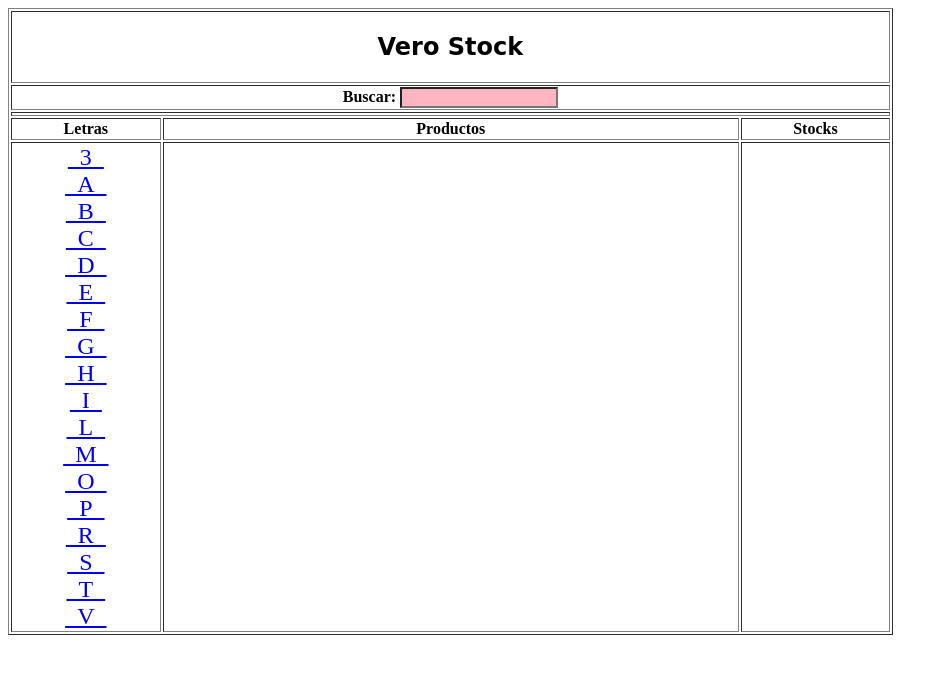
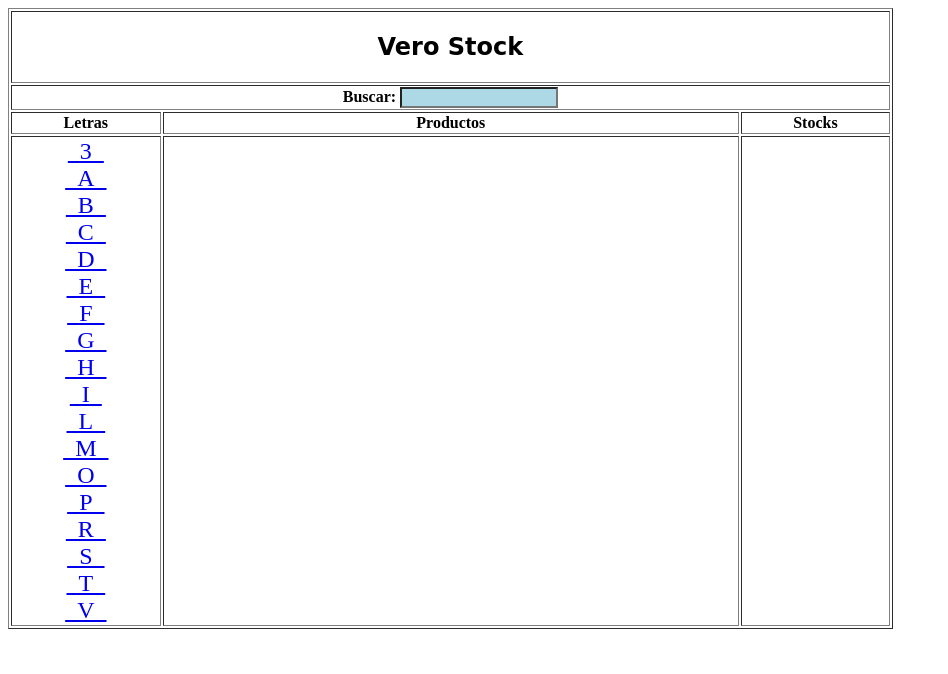
Before and after one commit to erichard56/stock, a Flask app: page /stock in a window 1280 px wide. Shown: the top 674 px of the page, without its empty margins (0-948 px from the left). Run offline with Flask 3, Linux system fonts and the light colour scheme.

Commit message:
cambio color busqueda

```diff
--- a/templates/stock.html
+++ b/templates/stock.html
@@ -15,27 +15,26 @@
 		<tr>
 			<th colspan="3">
 				Buscar:
-				<input type="text" name="busq" style="width: 150px; text-align: left; background-color: lightpink;">
+				<input type="text" name="busq" style="width: 150px; text-align: left; background-color: lightblue;">
 			</th>
 		</tr>
-		<tr>
-			<th colspan="3">
-				<div>
+
 		<div class="flash-message">
 			<div class="msg-wrapper">
 				{% with messages=get_flashed_messages(with_categories=true) %}
 					{% if messages %}
+						<tr>
+							<th colspan="3">
 													{% for category, message in messages %}
 								<h3 style="color: crimson; text-align: center;">{{ message }}</h3>
 							{% endfor %}
+							</th>
+						</tr>
 					{% endif %}
 				{% endwith %}
 			</div>
 		</div>
-				</div>
 
-			</th>
-		</tr>
 		<tr>
 			<th style="width: 5%;">Letras</th>
 			<th style="width: 20%;">Productos</th>
```
Also changed, not shown: stock.db. Lines whose indentation alone changed are shown as unchanged.
